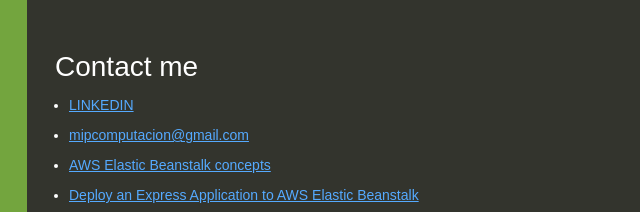
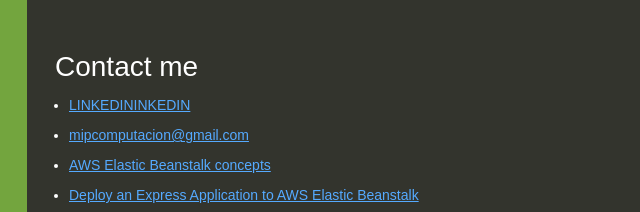
Before and after one commit to matiasisaacdavila22/was_github_CI, a website: page index.html in a window 1280 px wide. Shown: the top 212 px of the page, 613-1253 px from the left. Drawn offline with Linux system fonts and the light colour scheme.

Commit message:
Update index.html

```diff
--- a/index.html
+++ b/index.html
@@ -88,7 +88,7 @@
     <div class="linksColumn">
       <h2>Contact me</h2>
       <ul>
-        <li><a href="https://www.linkedin.com/in/matias-davila/">LINKEDIN</a></li>
+        <li><a href="https://www.linkedin.com/in/matias-davila/">LINKEDININKEDIN</a></li>
         <li><a href="#">mipcomputacion@gmail.com</a></li>
         <li><a href="#">AWS Elastic Beanstalk concepts</a></li>
         <li><a href="#">Deploy an Express Application to AWS Elastic Beanstalk</a></li>
```
